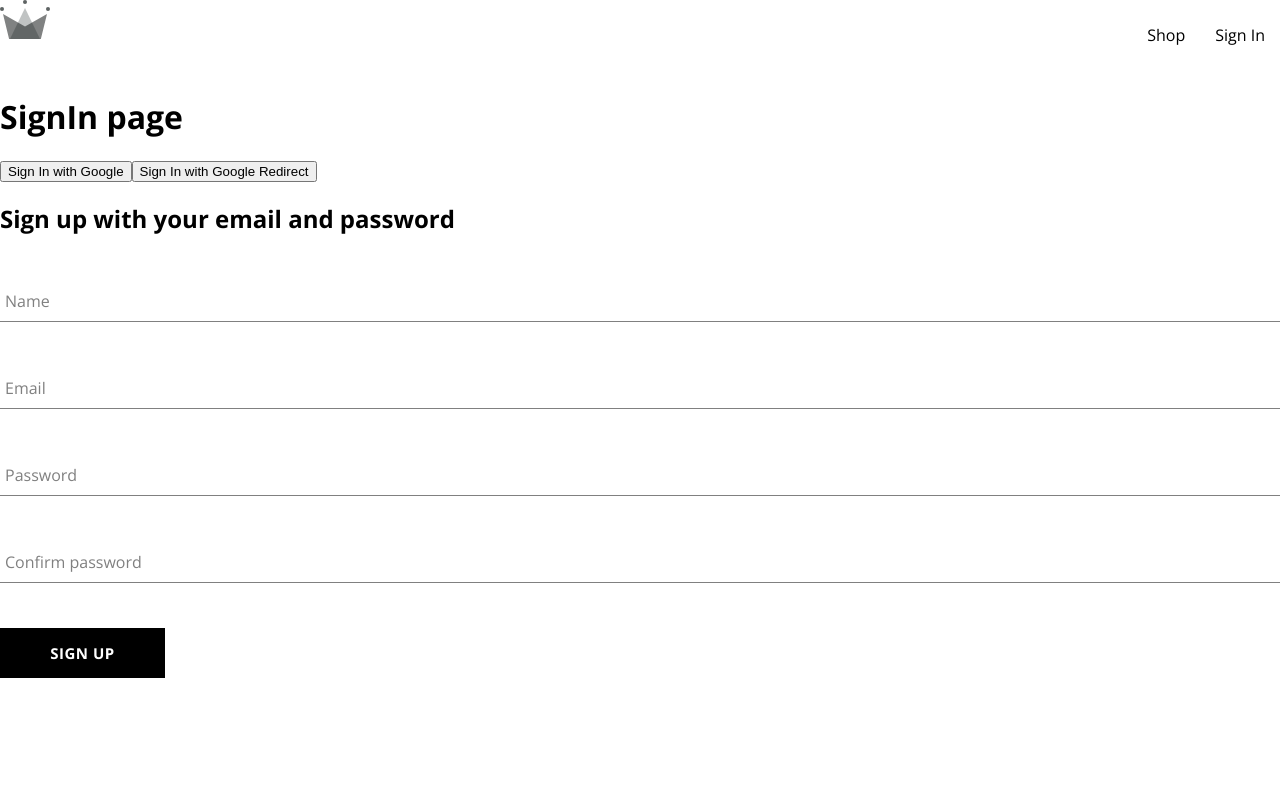
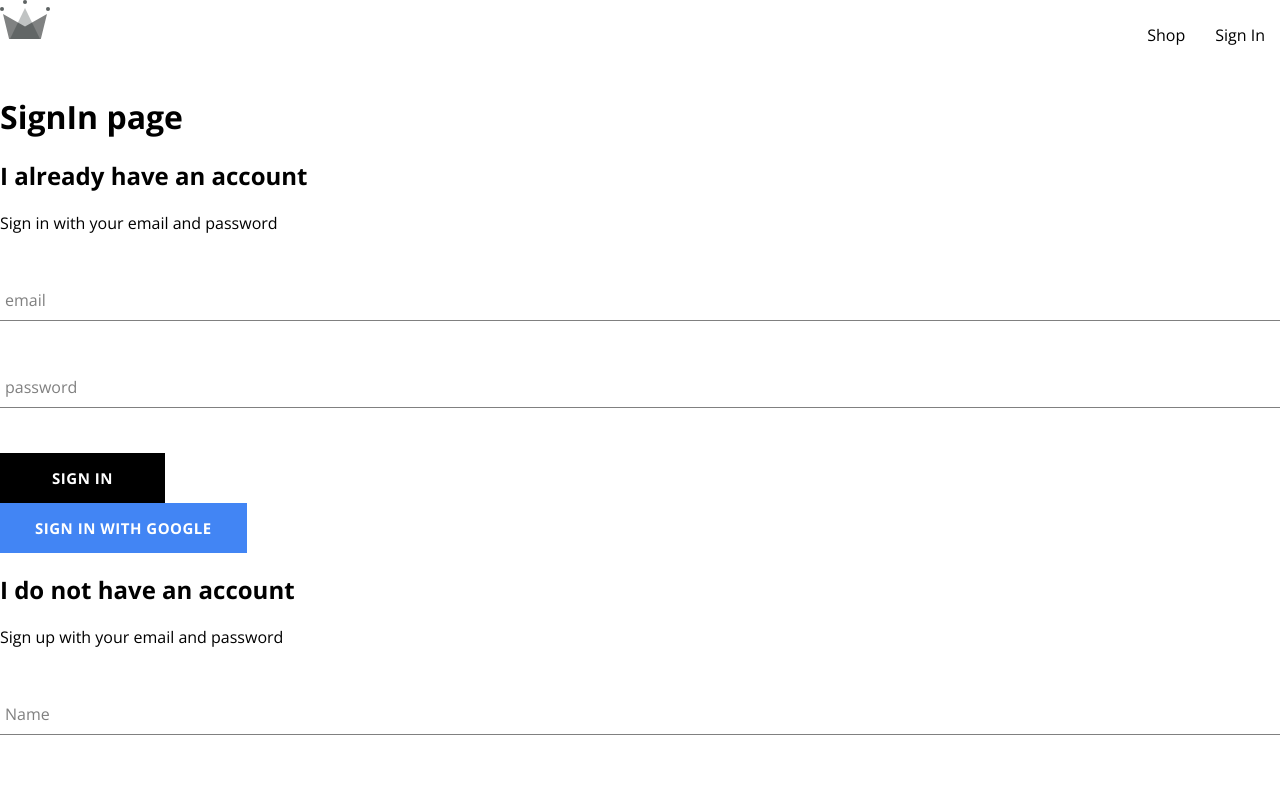
Before and after one commit to RyadC/crown-clothing, a React (Create React App) app: page /sign-in in a window 1280 px wide. Shown: the top 792 px of the page. Built offline with nearby package versions, Linux system fonts and the light colour scheme.

Commit message:
:sparkles: feat(sign-in): add signin form

```diff
--- /dev/null
+++ b/src/components/sign-in-form/sign-in-form.component.jsx
@@ -0,0 +1,78 @@
+import { useState } from "react";
+import {
+  createUserDocumentFromAuth,
+  signInAuthUserWithEmailAndPassword,
+  signInWithGooglePopup,
+  signInWithGoogleRedirect,
+} from "../../utils/firebase/firebase.utils.js";
+import FormInput from "../form-input/form-input.component";
+import Button from "../button/button.component.jsx";
+
+const defaultFormFields = {
+  email: "",
+  password: "",
+};
+
+const SignInForm = () => {
+  const [formFields, setFormFields] = useState(defaultFormFields);
+
+  const { email, password } = formFields;
+
+  const handleChange = (e) => {
+    const { name, value } = e.target;
+    setFormFields({ ...formFields, [name]: value });
+  };
+
+  const signInWithGoogle = async () => {
+    const { user } = await signInWithGooglePopup();
+    const userDocRefInst = createUserDocumentFromAuth(user);
+  };
+
+  const handleSubmit = async (e) => {
+    e.preventDefault();
+
+    const { user } = await signInAuthUserWithEmailAndPassword(email, password);
+    const userDocRefInst = createUserDocumentFromAuth(user);
+
+    console.log(userDocRefInst);
+  };
+
+  return (
+    <div>
+      <h2>I already have an account</h2>
+      <span>Sign in with your email and password</span>
+
+      <form onSubmit={handleSubmit}>
+        <FormInput
+          label="email"
+          inputOptions={{
+            onChange: handleChange,
+            type: "email",
+            name: "email",
+            id: "signin-email",
+            value: email,
+            required: true,
+          }}
+        />
+
+        <FormInput
+          label="password"
+          inputOptions={{
+            onChange: handleChange,
+            type: "password",
+            name: "password",
+            id: "signin-password",
+            value: password,
+            required: true,
+          }}
+        />
+        <Button>Sign In</Button>
+      </form>
+      <Button onClick={signInWithGoogle} buttonType="google">
+        Sign In with Google
+      </Button>
+    </div>
+  );
+};
+
+export default SignInForm;
--- a/src/components/sign-up/sign-up.component.jsx
+++ b/src/components/sign-up-form/sign-up-form.component.jsx
@@ -13,7 +13,7 @@ const defaultFormFields = {
   confirmPassword: "",
 };
 
-const Signup = () => {
+const SignUpForm = () => {
   const [formFields, setFormFields] = useState(defaultFormFields);
 
   const { displayName, email, password, confirmPassword } = formFields;
@@ -41,6 +41,8 @@ const Signup = () => {
       const userDocRefInst = createUserDocumentFromAuth(user, {
         displayName,
       });
+
+      setFormFields(...defaultFormFields);
     } catch (error) {
       console.error("saving user failed:", error.code, error.message);
     }
@@ -48,7 +50,8 @@ const Signup = () => {
 
   return (
     <div className="sign-up-container">
-      <h2>Sign up with your email and password</h2>
+      <h2>I do not have an account</h2>
+      <span>Sign up with your email and password</span>
       <form onSubmit={handleSubmit}>
         <FormInput
           label="Name"
@@ -104,4 +107,4 @@ const Signup = () => {
   );
 };
 
-export default Signup;
+export default SignUpForm;
--- a/src/routes/sign-in/sign-in.component.jsx
+++ b/src/routes/sign-in/sign-in.component.jsx
@@ -1,26 +1,14 @@
 import { useEffect } from "react";
-import {
-  createUserDocumentFromAuth,
-  signInWithGooglePopup,
-  signInWithGoogleRedirect,
-} from "../../utils/firebase/firebase.utils.js";
-import Signup from "../../components/sign-up/sign-up.component.jsx";
+
+import SignUpForm from "../../components/sign-up-form/sign-up-form.component.jsx";
+import SignInForm from "../../components/sign-in-form/sign-in-form.component.jsx";
 
 const SignIn = () => {
-  const userSigninPopup = async () => {
-    const { user } = await signInWithGooglePopup();
-    const userDocRefInst = createUserDocumentFromAuth(user);
-  };
-
   return (
     <div>
       <h1>SignIn page</h1>
-      <button onClick={userSigninPopup}>Sign In with Google</button>
-      <button onClick={signInWithGoogleRedirect}>
-        Sign In with Google Redirect
-      </button>
-
-      <Signup />
+      <SignInForm />
+      <SignUpForm />
     </div>
   );
 };
--- a/src/utils/firebase/firebase.utils.js
+++ b/src/utils/firebase/firebase.utils.js
@@ -5,6 +5,7 @@ import {
   signInWithPopup,
   GoogleAuthProvider,
   createUserWithEmailAndPassword,
+  signInWithEmailAndPassword,
 } from "firebase/auth";
 import { doc, getDoc, getFirestore, setDoc } from "firebase/firestore";
 
@@ -42,6 +43,10 @@ export const signInWithGooglePopup = () =>
 // Create a Google Authentication redirect page
 export const signInWithGoogleRedirect = () =>
   signInWithRedirect(auth, googleProvider);
+
+// Create an Authentication with email and password
+export const signInAuthUserWithEmailAndPassword = (email, password) =>
+  signInWithEmailAndPassword(auth, email, password);
 
 // Save user in DB from Google Auth
 export const createUserDocumentFromAuth = async (
```
